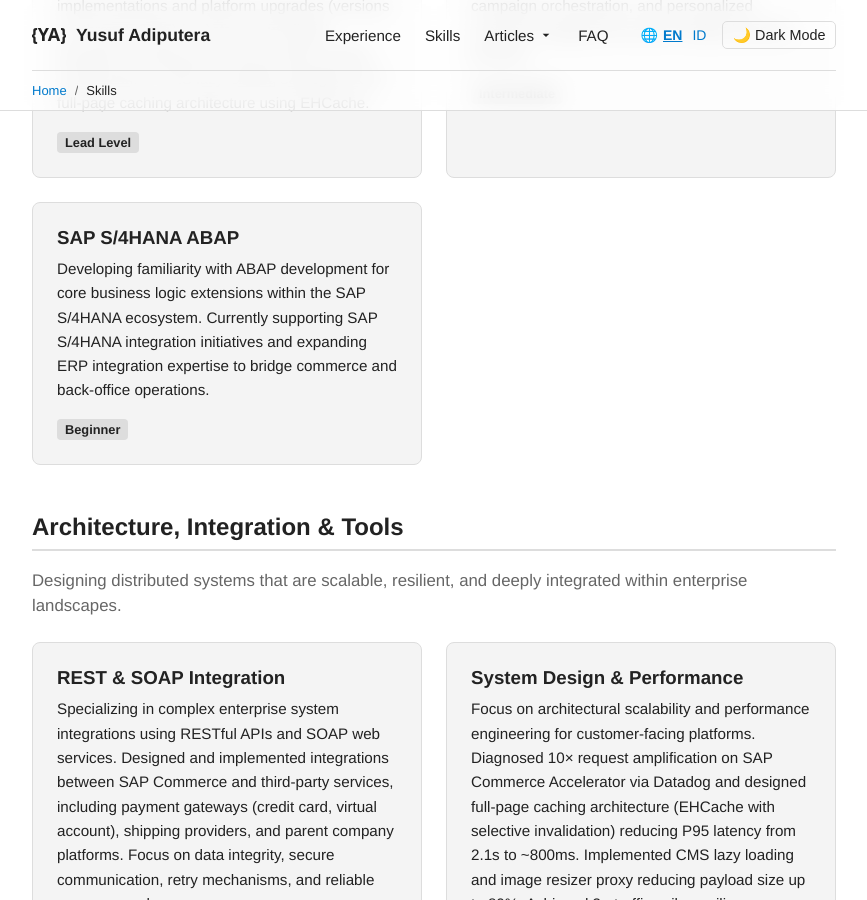
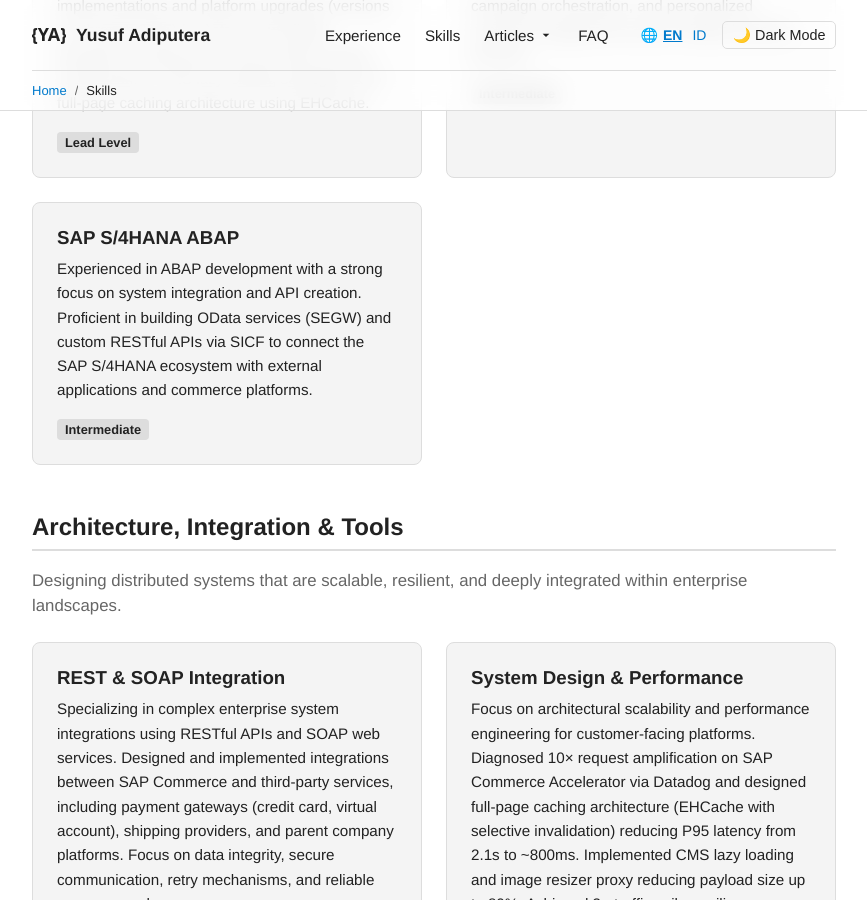
Before and after one commit to adiputera/adiputera.github.io, a Jekyll site: the page built from skills.html, in a window 1280 px wide and 900 px high, scrolled down 1733 px. Shown: the whole window, without its empty margins (206-1073 px from the left). Built offline with Jekyll 4.4.1, drawn with Linux system fonts in a browser that asks for light colours.

Commit message:
Update skills

```diff
--- a/_data/skills_page_en.yml
+++ b/_data/skills_page_en.yml
@@ -40,8 +40,8 @@
         description: "Hands-on experience with SAP Customer Data Platform for unified customer profiling, segmentation, and identity resolution. Familiar with SAP Engagement Cloud (formerly SAP Emarsys) for omnichannel marketing automation, campaign orchestration, and personalized customer engagement across multiple business domains."
         level: "Intermediate"
       - name: "SAP S/4HANA ABAP"
-        description: "Developing familiarity with ABAP development for core business logic extensions within the SAP S/4HANA ecosystem. Currently supporting SAP S/4HANA integration initiatives and expanding ERP integration expertise to bridge commerce and back-office operations."
-        level: "Beginner"
+        description: "Experienced in ABAP development with a strong focus on system integration and API creation. Proficient in building OData services (SEGW) and custom RESTful APIs via SICF to connect the SAP S/4HANA ecosystem with external applications and commerce platforms."
+        level: "Intermediate"
   - id: "architecture-integration-tools"
     heading: "Architecture, Integration & Tools"
     intro: "Designing distributed systems that are scalable, resilient, and deeply integrated within enterprise landscapes."
@@ -109,6 +109,6 @@
   - name: "DSL Design & Decision-as-a-Service"
     description: "Decision-as-a-Service platform letting business teams ship new pricing, promotion, and eligibility rules without backend deploys. Built on Drools and Kafka."
   - name: "SAP S/4HANA ABAP"
-    description: "Familiarity with ABAP development for core business logic extensions within the SAP S/4HANA ecosystem."
+    description: "ABAP development focused on API creation, OData services (SEGW), and system integration via SICF."
   - name: "OAuth2 / JWT & Security"
     description: "Designed JWT/OAuth2-based security across distributed services with permission-based role models and a Redis-backed access-token cache."
--- a/_data/skills_page_id.yml
+++ b/_data/skills_page_id.yml
@@ -40,8 +40,8 @@
         description: "Pengalaman praktis dengan SAP Customer Data Platform untuk profil pelanggan terpadu, segmentasi, dan resolusi identitas. Mengenal SAP Engagement Cloud (sebelumnya SAP Emarsys) untuk otomatisasi pemasaran omnichannel, orkestrasi kampanye, dan keterlibatan pelanggan yang dipersonalisasi di berbagai domain bisnis."
         level: "Intermediate"
       - name: "SAP S/4HANA ABAP"
-        description: "Mengembangkan kemahiran dalam pengembangan ABAP untuk ekstensi logika bisnis inti dalam ekosistem SAP S/4HANA. Saat ini mendukung inisiatif integrasi SAP S/4HANA dan memperluas keahlian integrasi ERP untuk menghubungkan operasional commerce dan back-office."
-        level: "Beginner"
+        description: "Berpengalaman dalam pengembangan ABAP dengan fokus pada integrasi sistem dan pembuatan API. Terbiasa membangun layanan OData (SEGW) dan RESTful API kustom via SICF untuk menghubungkan ekosistem SAP S/4HANA dengan aplikasi eksternal maupun platform commerce."
+        level: "Intermediate"
   - id: "architecture-integration-tools"
     heading: "Arsitektur, Integrasi & Tools"
     intro: "Merancang sistem terdistribusi yang skalabel, resilien, dan terintegrasi secara mendalam dalam lanskap enterprise."
@@ -109,6 +109,6 @@
   - name: "Desain DSL & Decision-as-a-Service"
     description: "Platform Decision-as-a-Service yang memungkinkan tim bisnis mengirim aturan harga, promosi, dan eligibility baru tanpa deploy backend. Dibangun di atas Drools dan Kafka."
   - name: "SAP S/4HANA ABAP"
-    description: "Familiar dengan pengembangan ABAP untuk ekstensi logika bisnis inti dalam ekosistem SAP S/4HANA."
+    description: "Pengembangan ABAP dengan fokus pada pembuatan API, layanan OData (SEGW), dan integrasi sistem via SICF."
   - name: "OAuth2 / JWT & Security"
     description: "Merancang keamanan berbasis JWT/OAuth2 di seluruh layanan terdistribusi dengan model peran berbasis izin dan cache access-token berbasis Redis."
```
